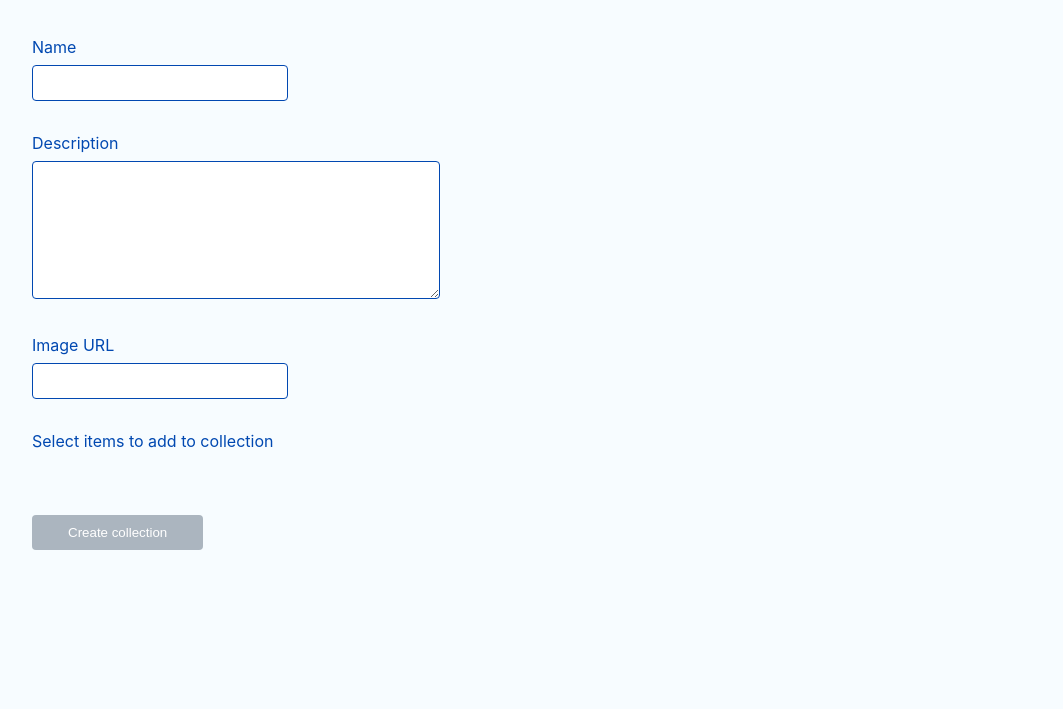
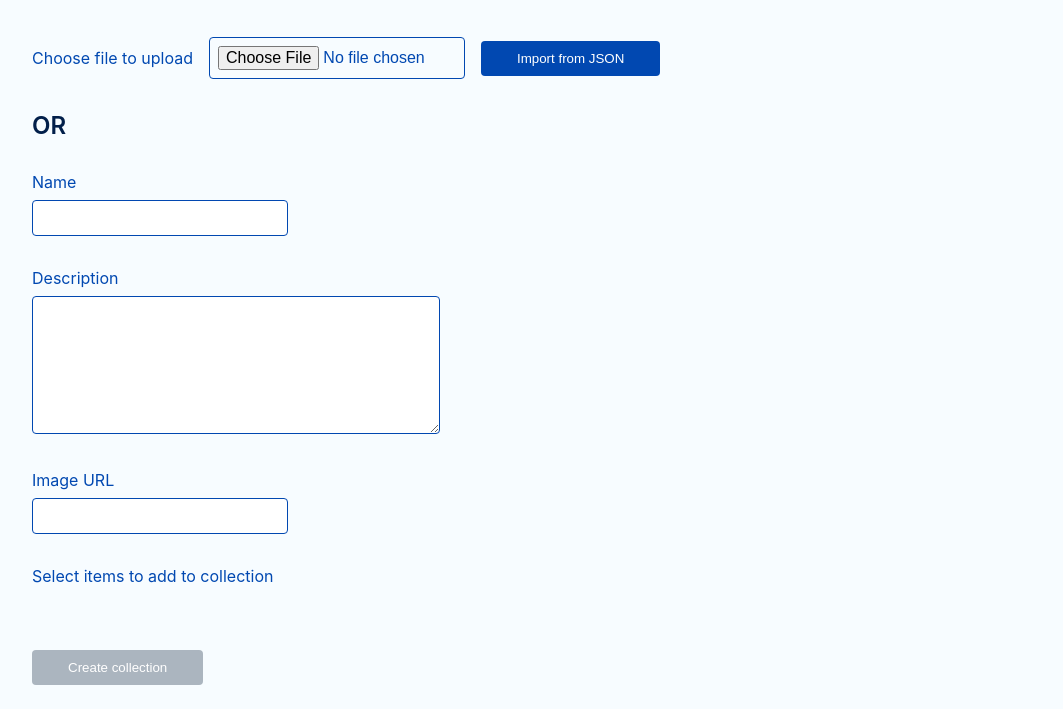
Before and after one commit to AndreiCautisanu/FII_TW_ColB, a website: page Frontend/create-collection.html in a window 1280 px wide. Shown: the part 119-828 px from the top of the page, without its empty margins (208-1271 px from the left). Before the commit the page ends 800 px from the top, so only its background shows below. Drawn offline with Linux system fonts and the light colour scheme; no server answers; sample sign-in values are in the browser's storage.

Commit message:
collection import

```diff
--- a/Frontend/create-collection.html
+++ b/Frontend/create-collection.html
@@ -16,6 +16,7 @@
 			src="scripts/inventoryController/createCollection.js"
 			defer
 		></script>
+		<script src="scripts/exportController/importCollection.js" defer></script>
 		<script>
 			getContainersWithoutCollection(
 				null,
@@ -39,6 +40,19 @@
 
 		<div class="page-wrapper">
 			<h1 class="main-greeting">➕ Create a new collection 🍶🍶🍶</h1>
+			<div class="file-importer">
+				<label for="file">Choose file to upload</label>
+				<input type="file" id="file-field" accept=".json" name="file" />
+				<button
+					class="import-container-button"
+					type="submit"
+					style="margin-bottom: 32px"
+					onclick="importCollection()"
+				>
+					Import from JSON
+				</button>
+			</div>
+			<h2 style="margin-bottom: 32px; margin-top: 0">OR</h2>
 			<form class="collection-add-container" id="collection-add-form">
 				<div class="input-wrapper">
 					<label for="name-field">Name</label>
--- a/Frontend/css/create.css
+++ b/Frontend/css/create.css
@@ -37,3 +37,23 @@ input[type='radio'] {
 	gap: 18px;
 	margin-top: 16px;
 }
+
+.file-importer {
+	display: flex;
+	align-items: center;
+	margin-bottom: 32px;
+}
+
+.file-importer label {
+	margin: 0;
+}
+
+#file-field {
+	margin: 0 16px;
+	padding: 8px;
+	height: auto;
+}
+
+.import-container-button {
+	margin: 0 !important;
+}
--- a/Frontend/scripts/exportController/importCollection.js
+++ b/Frontend/scripts/exportController/importCollection.js
@@ -0,0 +1,30 @@
+async function importCollection() {
+	const file = document.querySelector('#file-field').files[0];
+	const fileJson = JSON.parse(await file.text());
+	console.log(fileJson);
+
+	const collectionPayload = {
+		...fileJson,
+		owner: JSON.parse(localStorage.getItem('userData')).username,
+		containers: fileJson.containers.map((container) => container.id),
+	};
+
+	const res = await fetch(API, {
+		method: 'POST',
+		body: JSON.stringify({
+			query: collectionCreationQuery,
+			variables: { input: collectionPayload },
+		}),
+		headers: {
+			Authorization: `Bearer ${localStorage.getItem('jwt')}`,
+			'Content-Type': 'application/json',
+		},
+	});
+
+	const createdCollection = await res.json();
+
+	console.log(createdCollection);
+	window.location.replace(
+		`/Frontend/collections.html?id=${createdCollection.data.addCollection.id}`
+	);
+}
```
Also changed, not shown: Frontend/scripts/exportController/exportCollection.js (+6 -1 lines), 1 other file.
